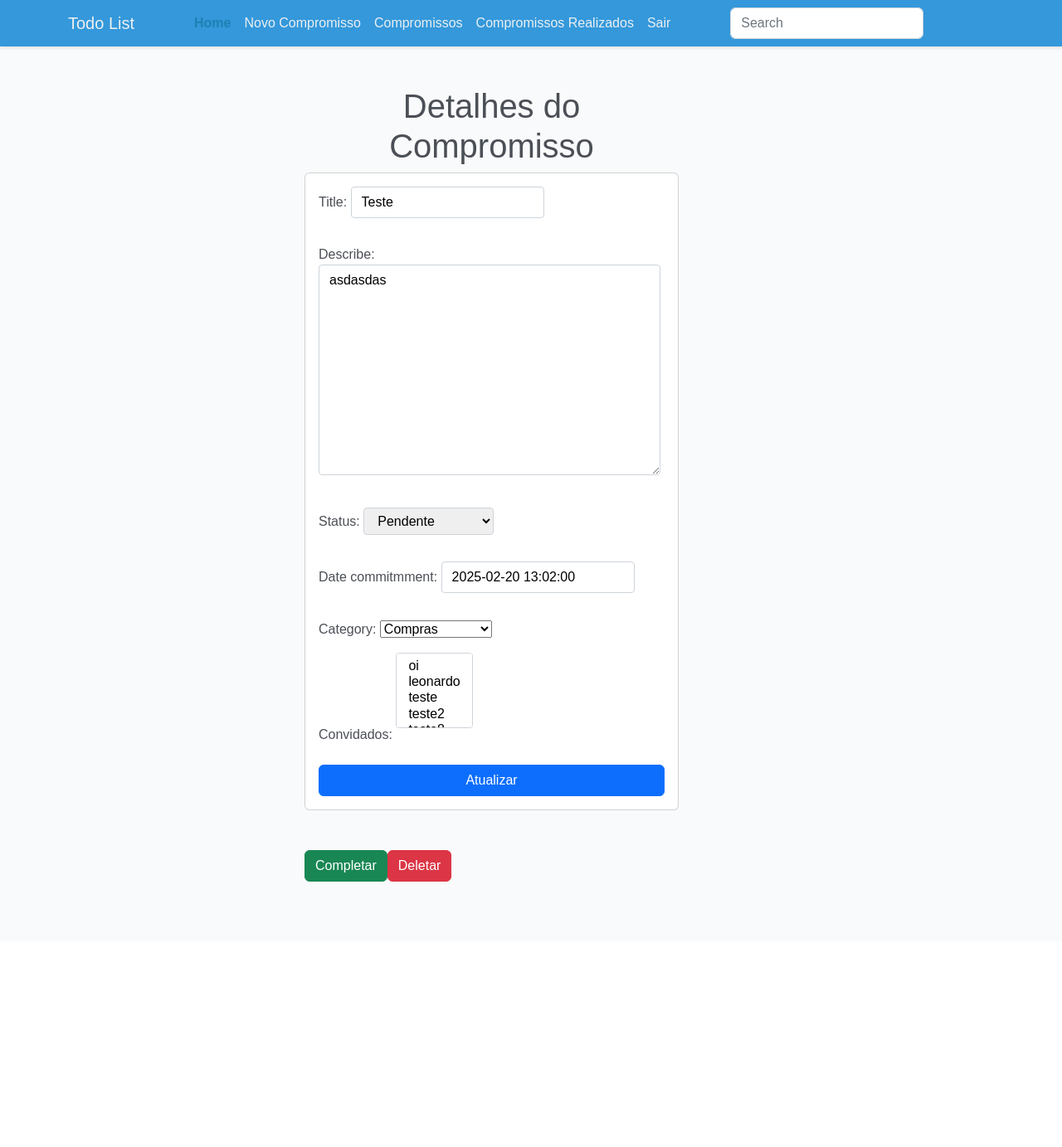
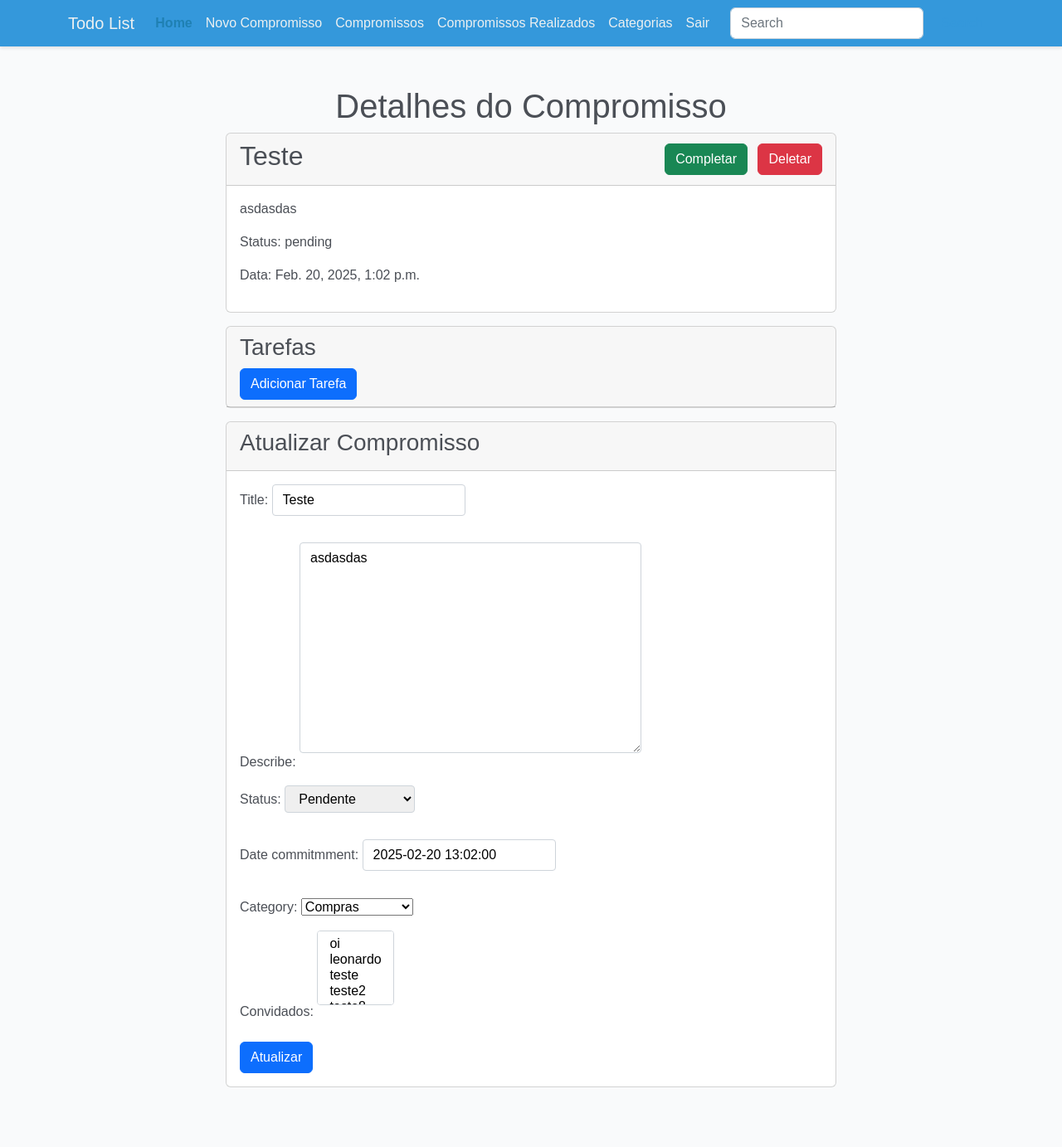
Before and after one commit to ElyasAguiar/todo-list, a Django app: page /criando/9/ in a window 1280 px wide. Shown: the whole page at 83% size. Before the commit the page ends 1063 px from the top, so only its background shows below. Run offline with Django 4.2, Linux system fonts and the light colour scheme; a user stored in the database is signed in; data comes from the database, SQL or seed files in the repository; both versions use the stored data as it was after the commit.

Commit message:
feat: add category management functionality with create, update, delete, and list views

```diff
--- a/appYoutube/urls.py
+++ b/appYoutube/urls.py
@@ -36,4 +36,10 @@ urlpatterns = [
         views.exibir_tarefas_completadas,
         name="exibir_tarefas_completadas",
     ),
+    path("criando/<int:commitment_id>/add_step", views.add_step, name="add_step"),
+    path("categories/", views.category_list, name="category_list"),
+    path("categories/create/", views.category_create, name="category_create"),
+    path("categories/<int:category_id>/", views.category_detail, name="category_detail"),
+    path("categories/<int:category_id>/update/", views.category_update, name="category_update"),
+    path("categories/<int:category_id>/delete/", views.category_delete, name="category_delete"),
 ]
--- a/task/forms.py
+++ b/task/forms.py
@@ -2,6 +2,8 @@ from django import forms
 from django.contrib.auth.models import User
 from django.contrib.auth.forms import UserCreationForm
 from .models import Commitment
+from .models import Step
+from .models import Category
 
 class UserCreationFormWithEmail(UserCreationForm):
     email = forms.EmailField(required=True)
@@ -33,3 +35,13 @@ class CommitmentForm(forms.ModelForm):
 widgets = {
             'date_commitmment': forms.DateInput(attrs={'type': 'date'}),
         }
+
+class StepForm(forms.ModelForm):
+    class Meta:
+        model = Step
+        fields = ['title', 'describe']
+
+class CategoryForm(forms.ModelForm):
+    class Meta:
+        model = Category
+        fields = ['name']
--- a/task/models.py
+++ b/task/models.py
@@ -9,7 +9,7 @@ class Commitment(models.Model):
         ("completed", "Concluído"),
     ]
 
-    title = models.CharField(max_length=100)
+    title = models.CharField(max_length=200)
     describe = models.TextField(blank=True)
     status = models.CharField(
         max_length=20,
@@ -34,7 +34,7 @@ class Step(models.Model):
     title = models.CharField(max_length=100)
     describe = models.TextField(blank=True)
     status = models.BooleanField(default=False)
-    commitment = models.ForeignKey("Commitment", on_delete=models.CASCADE)
+    commitment = models.ForeignKey("Commitment", on_delete=models.CASCADE, related_name='steps')
     created = models.DateTimeField(auto_now_add=True, null=True)
 
     def __str__(self):
--- a/task/templates/commitment_detalhe.html
+++ b/task/templates/commitment_detalhe.html
@@ -4,42 +4,98 @@
 
 <main class="container mt-5">
     <div class="row">
-        <div class="col-md-5 offset-md-3">
-            <h1 class="text-center"> Detalhes do Compromisso </h1>
+        <div class="col-md-8 offset-md-2">
+            <h1 class="text-center">Detalhes do Compromisso</h1>
 
             {{error}}
 
-            <form action="#" method="POST" class="card card-body">
-                {% csrf_token %}
-                {{form.as_p}}
+            <div class="card mb-3">
+                <div class="card-header d-flex justify-content-between align-items-center">
+                    <h2>{{ commitment.title }}</h2>
+                    <div>
+                        <form action="{% url 'complete_tarefa' commitment.id %}" method="POST" class="d-inline">
+                            {% csrf_token %}
+                            <button type="submit" class="btn btn-success me-2">Completar</button>
+                        </form>
+                        <form action="{% url 'deletar_tarefa' commitment.id %}" method="POST" class="d-inline">
+                            {% csrf_token %}
+                            <button type="submit" class="btn btn-danger">Deletar</button>
+                        </form>
+                    </div>
+                </div>
+                <div class="card-body">
+                    <p>{{ commitment.describe }}</p>
+                    <p>Status: {{ commitment.status }}</p>
+                    <p>Data: {{ commitment.date_commitmment }}</p>
+                </div>
+            </div>
 
-                <button type="submit" class="btn btn-primary mt-2"> Atualizar </button>
-            </form>
+            <div class="card mb-3">
+                <div class="card-header">
+                    <h3>Tarefas</h3>
+                    <!-- Button trigger modal -->
+                    <button type="button" class="btn btn-primary" data-bs-toggle="modal" data-bs-target="#addStepModal">
+                        Adicionar Tarefa
+                    </button>
+                </div>
+                <ul class="list-group list-group-flush">
+                    {% for step in commitment.steps.all %}
+                        <li class="list-group-item">
+                            <h5>{{ step.title }}</h5>
+                            <p>{{ step.describe }}</p>
+                            <p>Status: {{ step.status|yesno:"Concluído,Pendente" }}</p>
+                        </li>
+                    {% endfor %}
+                </ul>
+            </div>
 
-            <div class="mt-5 d-flex">
-                <form action="{% url 'complete_tarefa' commitment.id %}" method="POST">
+            <!-- Modal -->
+            <div class="modal fade" id="addStepModal" tabindex="-1" aria-labelledby="addStepModalLabel" aria-hidden="true">
+                <div class="modal-dialog">
+                    <div class="modal-content">
+                        <div class="modal-header">
+                            <h5 class="modal-title" id="addStepModalLabel">Adicionar Tarefa</h5>
+                            <button type="button" class="btn-close" data-bs-dismiss="modal" aria-label="Fechar"></button>
+                        </div>
+                        <div class="modal-body">
+                            <form id="addStepForm" action="{% url 'add_step' commitment.id %}" method="POST">
+                                {% csrf_token %}
+                                <div class="form-group">
+                                    <label for="step_title">Título da Tarefa</label>
+                                    <input type="text" name="title" class="form-control" id="step_title" required>
+                                </div>
+                                <div class="form-group">
+                                    <label for="step_describe">Descrição da Tarefa</label>
+                                    <textarea name="describe" class="form-control" id="step_describe"></textarea>
+                                </div>
+                            </form>
+                        </div>
+                        <div class="modal-footer">
+                            <button type="button" class="btn btn-secondary" data-bs-dismiss="modal">Fechar</button>
+                            <button type="submit" class="btn btn-primary" form="addStepForm">Adicionar Tarefa</button>
+                        </div>
+                    </div>
+                </div>
+            </div>
 
-                    {% csrf_token %}
-
-                    <button type="submit" class="btn btn-success"> Completar </button>
-
-                </form>
-
-                <form action="{% url 'deletar_tarefa' commitment.id %}" method="POST">
-                    {% csrf_token %}
-                    <button type="submit" class="btn btn-danger "> Deletar </button>
-                </form>
+            <div class="card mt-3">
+                <div class="card-header">
+                    <h3>Atualizar Compromisso</h3>
+                </div>
+                <div class="card-body">
+                    <form action="#" method="POST">
+                        {% csrf_token %}
+                        {{form.as_p}}
+                        <button type="submit" class="btn btn-primary mt-2">Atualizar</button>
+                    </form>
+                </div>
             </div>
         </div>
     </div>
 </main>
 
-
 </br>
 </br>
 </br>
 
-
-
-
 {% endblock %}
--- a/task/templates/menu.html
+++ b/task/templates/menu.html
@@ -36,6 +36,9 @@
             <a class="nav-link" href="{% url 'exibir_tarefas_completadas' %}">Compromissos Realizados</a>
           </li>
           <li class="nav-item">
+            <a class="nav-link" href="{% url 'category_list' %}">Categorias</a>
+          </li>
+          <li class="nav-item">
             <a class="nav-link" href="/sair">Sair</a>
           </li>
           {% else %}
--- a/task/views.py
+++ b/task/views.py
@@ -4,7 +4,7 @@ from django.contrib.auth.forms import AuthenticationForm
 from django.contrib.auth import login, logout, authenticate
 from django.shortcuts import render, redirect, get_object_or_404
 from django.contrib.auth.decorators import login_required
-from .forms import CommitmentForm, UserCreationFormWithEmail
+from .forms import CommitmentForm, UserCreationFormWithEmail, StepForm, CategoryForm
 from .models import Commitment, Category
 from django.utils import timezone
 from django.core.mail import send_mail
@@ -126,8 +126,9 @@ def commitment_detalhe(request, commitment_id):
     if request.method == "GET":
         commitment = get_object_or_404(Commitment, pk=commitment_id, user=request.user)
         form = CommitmentForm(instance=commitment)
+        steps = commitment.steps.all()
         return render(
-            request, "commitment_detalhe.html", {"commitment": commitment, "form": form}
+            request, "commitment_detalhe.html", {"commitment": commitment, "form": form, "steps": steps}
         )
     else:
         return update_commitment(request, commitment_id)
@@ -197,3 +198,59 @@ def update_commitment(request, commitment_id):
     else:
         form = CommitmentForm(instance=commitment)
     return render(request, 'commitment_detalhe.html', {'form': form, 'commitment': commitment})
+
+@login_required
+def add_step(request, commitment_id):
+    commitment = get_object_or_404(Commitment, pk=commitment_id, user=request.user)
+    if request.method == "POST":
+        form = StepForm(request.POST)
+        if form.is_valid():
+            step = form.save(commit=False)
+            step.commitment = commitment
+            step.save()
+            return redirect("commitment_detalhe", commitment_id=commitment.id)
+    else:
+        form = StepForm()
+    steps = commitment.steps.all()
+    return render(request, "commitment_detalhe.html", {"form": form, "commitment": commitment, "steps": steps})
+
+@login_required
+def category_list(request):
+    categories = Category.objects.all()
+    return render(request, "category.html", {"categories": categories})
+
+@login_required
+def category_create(request):
+    if request.method == "POST":
+        form = CategoryForm(request.POST)
+        if form.is_valid():
+            form.save()
+            return redirect("category_list")
+    else:
+        form = CategoryForm()
+    return render(request, "category_form.html", {"form": form})
+
+@login_required
+def category_detail(request, category_id):
+    category = get_object_or_404(Category, pk=category_id)
+    return render(request, "category_detalhe.html", {"category": category})
+
+@login_required
+def category_update(request, category_id):
+    category = get_object_or_404(Category, pk=category_id)
+    if request.method == "POST":
+        form = CategoryForm(request.POST, instance=category)
+        if form.is_valid():
+            form.save()
+            return redirect("category_detail", category_id=category.id)
+    else:
+        form = CategoryForm(instance=category)
+    return render(request, "category_form.html", {"form": form})
+
+@login_required
+def category_delete(request, category_id):
+    category = get_object_or_404(Category, pk=category_id)
+    if request.method == "POST":
+        category.delete()
+        return redirect("category_list")
+    return render(request, "category_confirm_delete.html", {"category": category})
```
Also changed, not shown: task/templates/category.html (added, +22 -0 lines), task/templates/category_confirm_delete.html (added, +13 -0 lines), task/templates/category_detalhe.html (added, +12 -0 lines), task/templates/category_form.html (added, +12 -0 lines), db.sqlite3.
